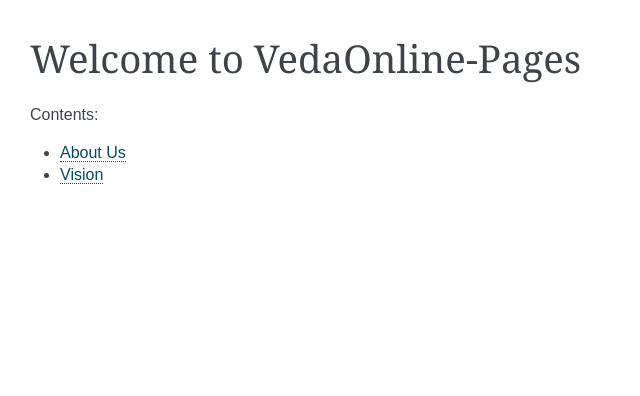
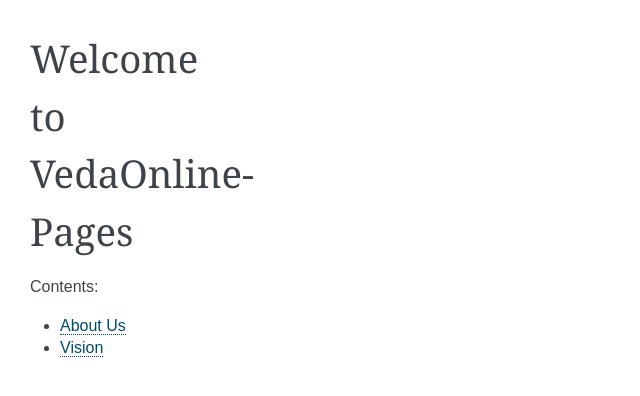
Before and after one commit to kanors-emr/VedaOnline-Pages, a Sphinx documentation site: the page built from source/index.rst, in a window 1280 px wide. Shown: the top 396 px of the page, without its empty margins (0-640 px from the left). Built offline with Sphinx 7.4.7, drawn with Linux system fonts in a browser that asks for light colours.

Commit message:
Update custom.css

```diff
--- a/source/_static/css/custom.css
+++ b/source/_static/css/custom.css
@@ -7,8 +7,8 @@ body {
     color: #212529 !important;
     text-align: left;
     background-color: #fff;
-    /*width: 200px;*/
-    min-width: 150px !important;
+    width: 200px;
+    /*min-width: 150px !important;*/
     padding: 0px;
 }
 
```
